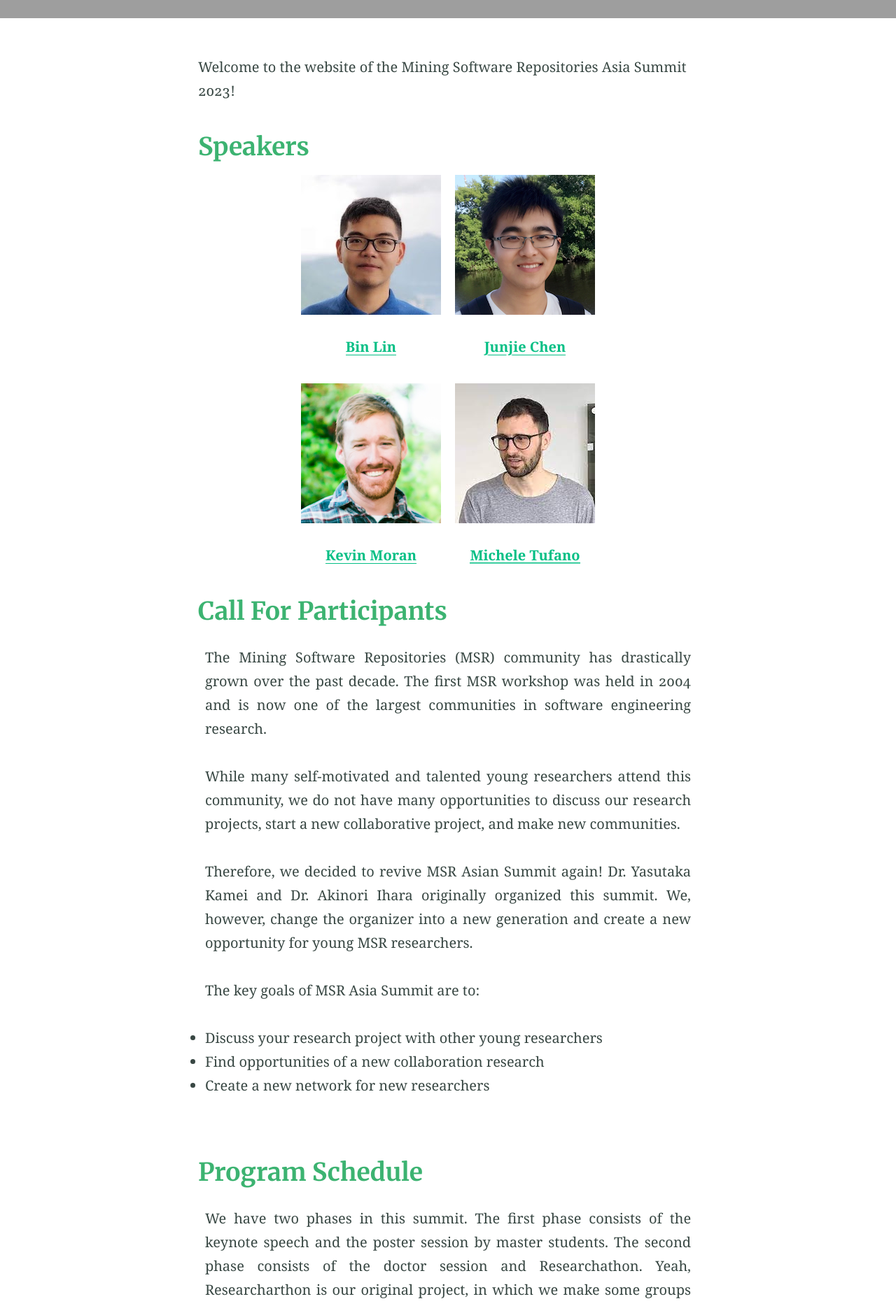
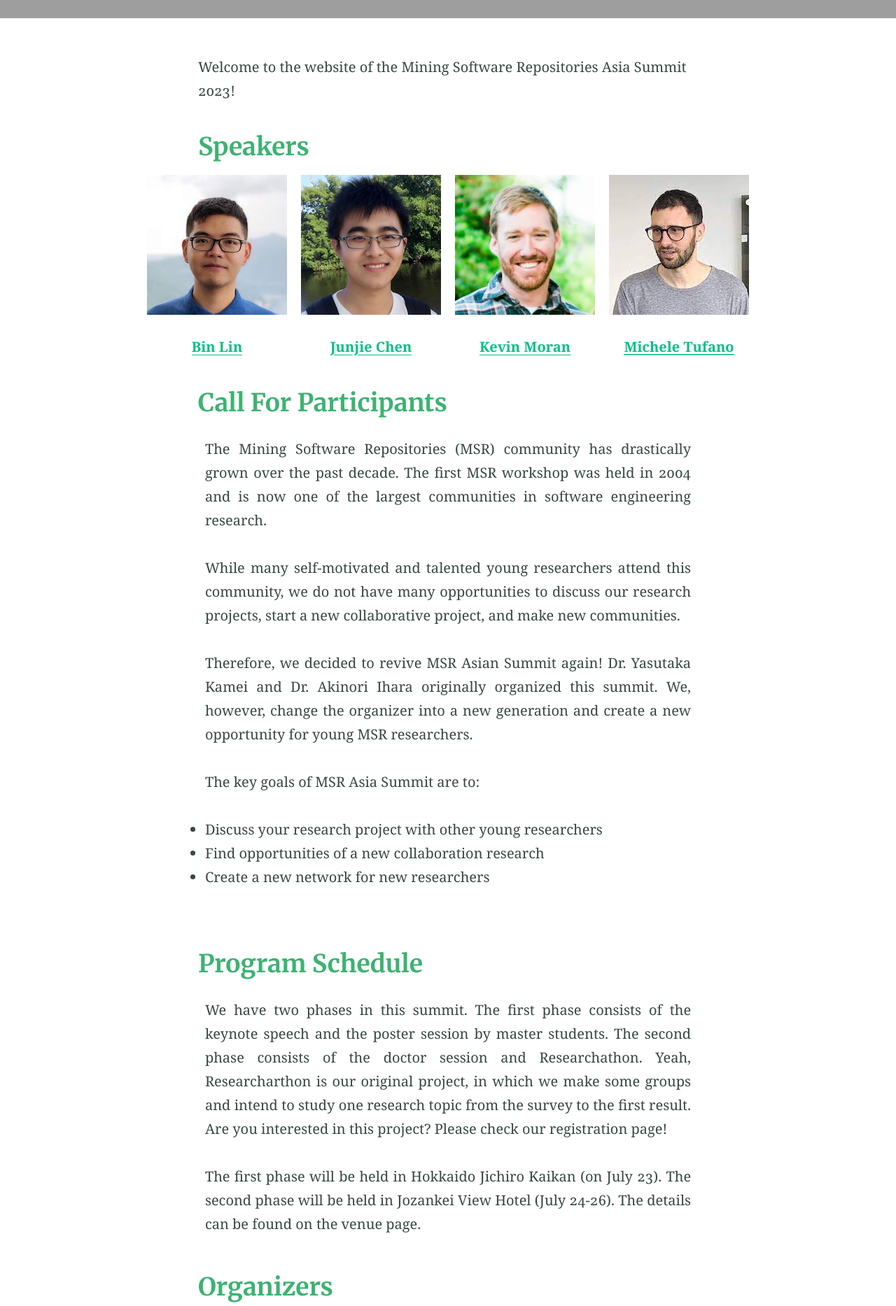
Before and after one commit to msr-asia-summit/msr-asia-summit.github.io, a Jekyll site: the page built from index.md, in a window 1280 px wide. Shown: the part 679-2546 px from the top of the page at 70% size. Built offline with Jekyll 4.4.1, drawn with Linux system fonts in a browser that asks for light colours; grey boxes are pictures that could not be loaded.

Commit message:
small fix

```diff
--- a/_includes/supports.html
+++ b/_includes/supports.html
@@ -1,20 +1,3 @@
-<style>
-  .container {
-    display: flex;
-    justify-content: center;
-    flex-wrap: wrap;
- }
-
-
-.image-border {
-  border: 1px solid gray;
-}
-@media screen and (max-width: 600px) {
-    div {
-      flex-basis: 100%;
-      max-width: 100%;
-    }
- </style>
 
 <h3><font color="MediumSeaGreen">Co-hosted</font></h3>
 <div class="container">
```
